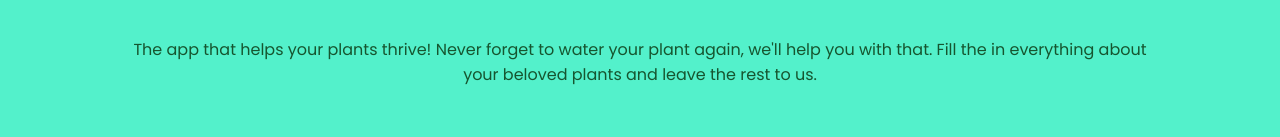
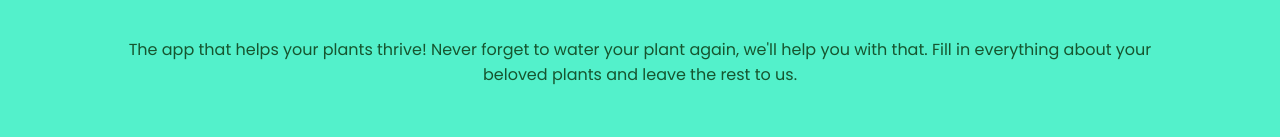
Before and after one commit to sofiadarkeweb/habit-tracker, a plain HTML site: page index.html in a window 1280 px wide. Shown: the part 188-325 px from the top of the page. Drawn offline with Linux system fonts and the light colour scheme.

Commit message:
text again

```diff
--- a/index.html
+++ b/index.html
@@ -29,7 +29,7 @@
 		<div class="paragraph">
 			<p>
 				The app that helps your plants thrive! Never forget to water your plant
-				again, we'll help you with that. Fill the in everything about your beloved plants and leave
+				again, we'll help you with that. Fill in everything about your beloved plants and leave
 				the rest to us.
 			</p>
 		</div>
```
